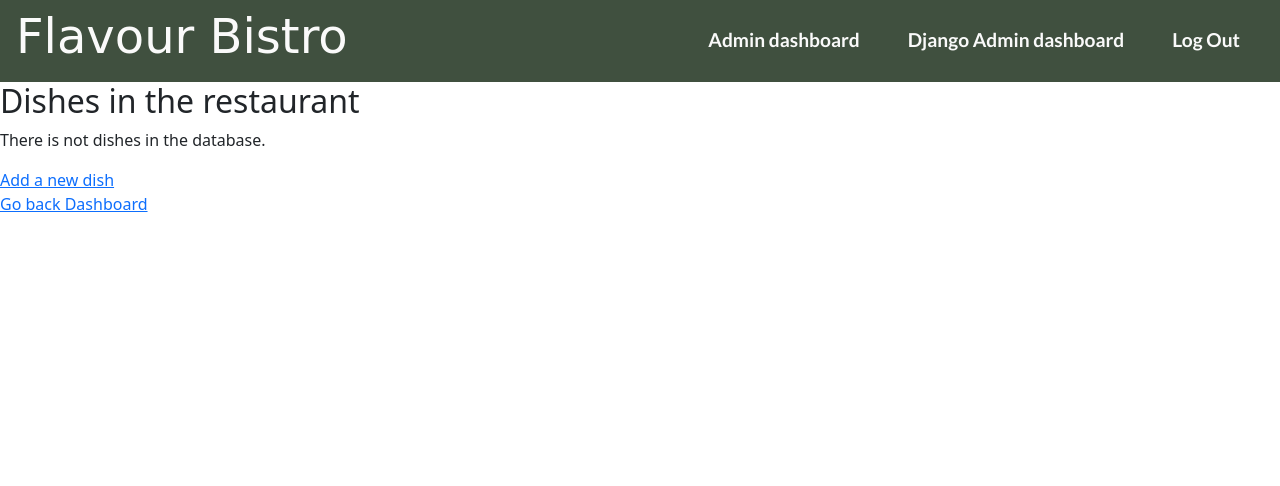
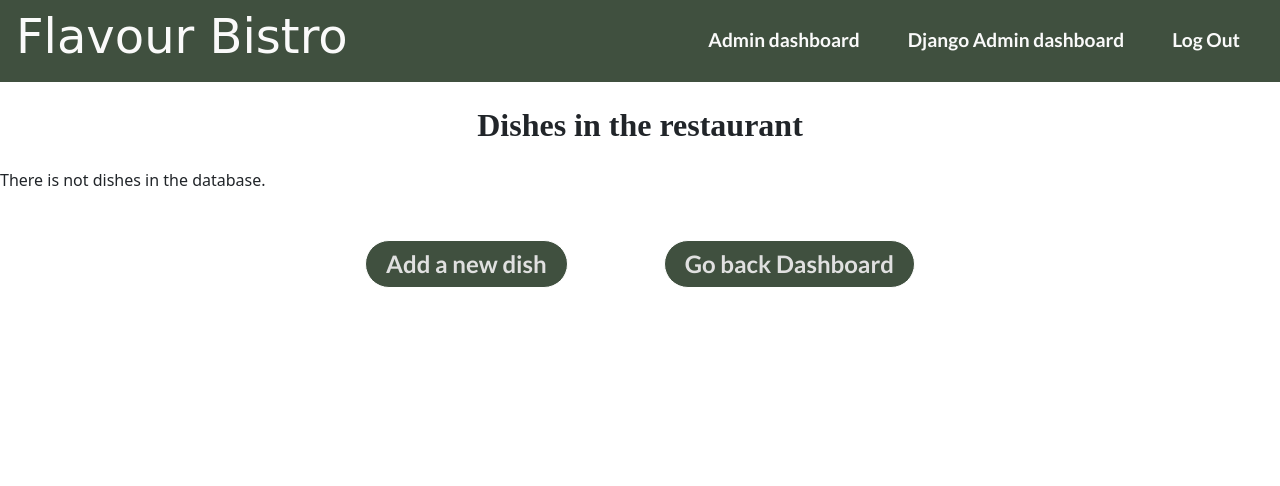
Before and after one commit to devjldp/restaurant-django, a Django app: page /management/dashboard/dishes/ in a window 1280 px wide. Shown: the top 486 px of the page. Run offline with Django 5.2, Linux system fonts and the light colour scheme; the visitor is signed in with stand-in values (Sample User, id 1); data that the repository does not hold is empty; parts of the project's set-up code (start-up, migrations or seed data) failed here and were passed over; some web fonts are replaced.

Commit message:
Add table to display all dishes in the database

```diff
--- a/restaurant/management/templates/dashboard_dishes.html
+++ b/restaurant/management/templates/dashboard_dishes.html
@@ -1,27 +1,37 @@
 {% extends 'base.html' %}
 
 {% block content %}
-    <h2>Dishes in the restaurant</h2>
-    {% if messages %}
-        {% for message in messages %}
-        <div class="alert alert-{{ message.tags }}">
-            {{ message }}
-        </div>
-        {% endfor %}
-    {% endif %}
+    <h2 class="text-center my-4 body-main-heading">Dishes in the restaurant</h2>
+
     {% if menu %}
-        <ul>
-            {% for dish in menu %}
-                <li class="list-group-item">{{ dish.name|capfirst }}</li>
-                <a href="{% url 'management:update_dish' dish.id %}">Update</a>
-                <a href="{% url 'management:delete_dish' dish.id %}">Delete</a>
-            {% endfor %}
-        </ul>
 
+    <div class="table-responsive">
+        <table class="table table-striped table-hover align-middle">
+            <thead>
+                <tr>
+                    <th>Dish Name</th>
+                    <th colspan="2" class="text-center">Actions</th>
+                </tr>
+            </thead>
+
+            <tbody>
+                {% for dish in menu %}
+                <tr>
+                    <td>{{ dish.name|capfirst }}</td>
+                    <td class="text-center"><a href="{% url 'management:update_dish' dish.id %}">Update</a></td>
+                    <td class="text-center"><a href="{% url 'management:delete_dish' dish.id %}">Delete</a></td>
+                </tr>
+                {% endfor %}
+            </tbody>
+        </table>
+    </div>
     {% else %}
         <p>There is not dishes in the database.</p>
     {% endif %}
 
-    <a href="{%url 'management:add_dish' %}">Add a new dish</a><br>
-    <a href="{% url 'management:home' %}">Go back Dashboard</a>
+        <div class="d-flex flex-column flex-lg-row justify-content-center align-items-center my-5">
+        <a href="{%url 'management:add_dish' %}" class="btn mx-lg-5">Add a new dish</a>
+        <a href="{% url 'management:home' %}" class="btn mx-lg-5">Go back Dashboard</a>
+    </div>
+
 {% endblock %}
```
